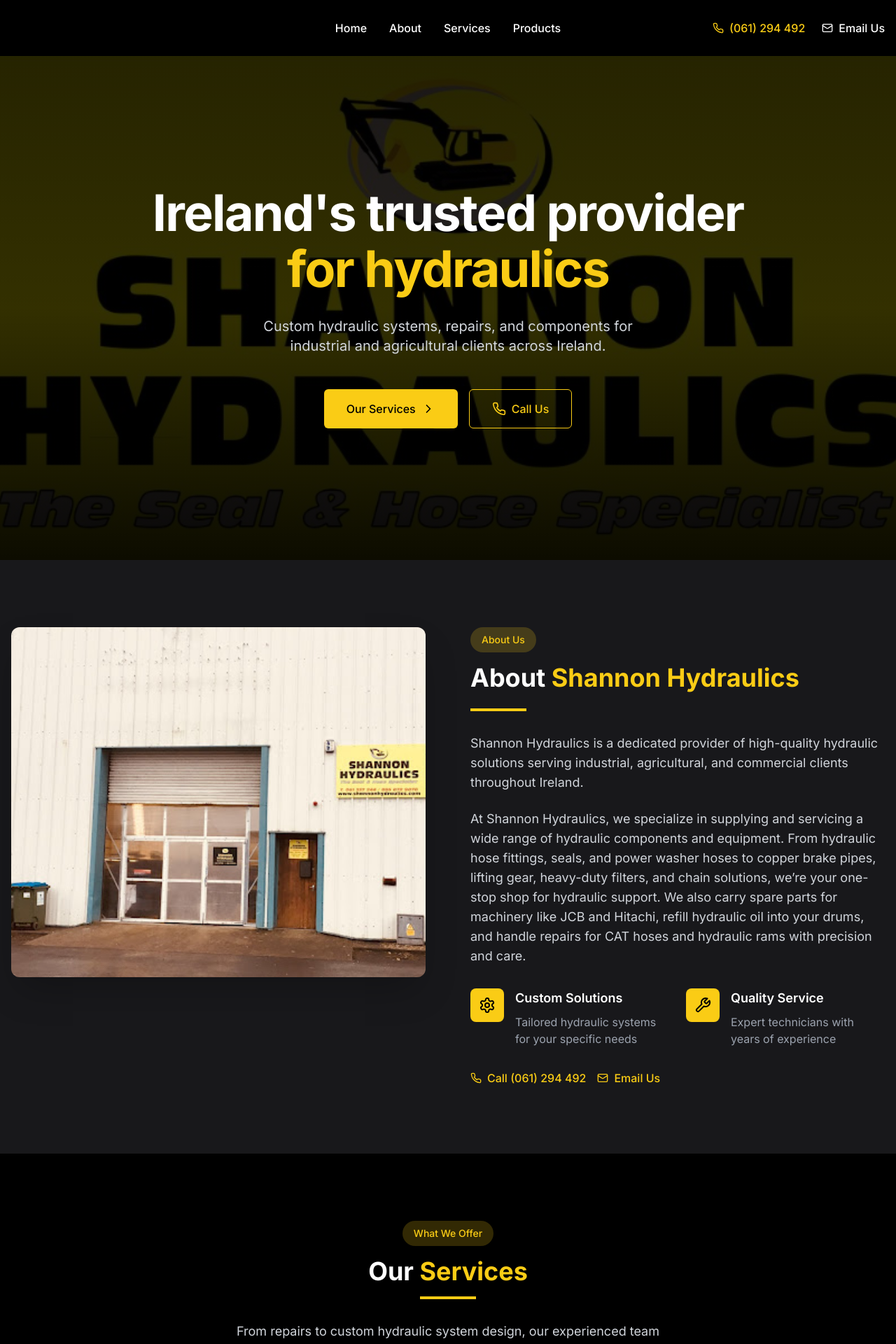
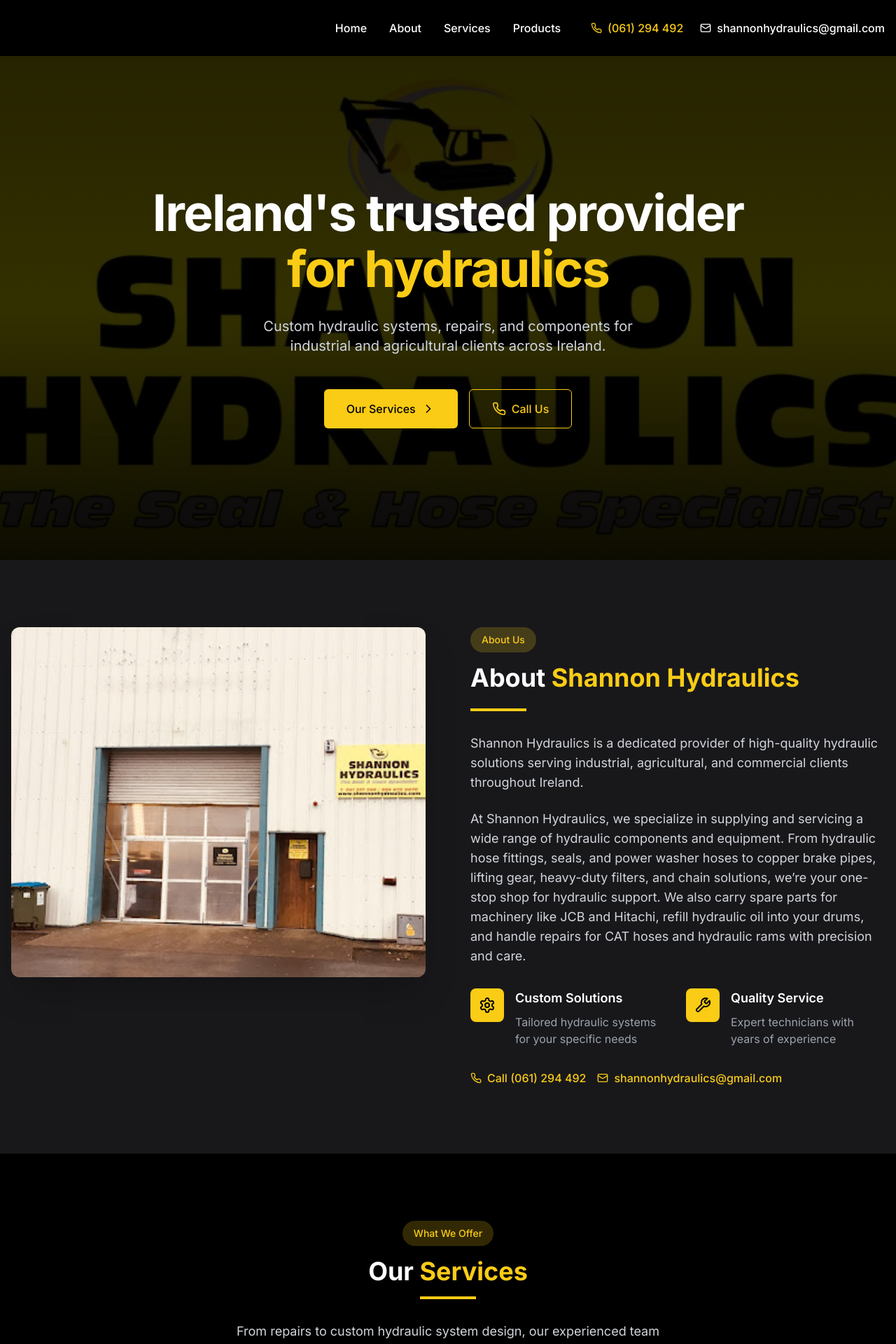
Before and after one commit to TyuDaniel/shannonhydraulics, a Next.js app: page / in a window 1280 px wide. Shown: the top 1920 px of the page at 70% size. Built offline with nearby package versions, Linux system fonts and the light colour scheme.

Commit message:
Changed to display email instead of 'email us'

```diff
--- a/app/page.tsx
+++ b/app/page.tsx
@@ -110,7 +110,7 @@ export default function Home() {
                   className="inline-flex items-center text-yellow-400 hover:text-yellow-500 font-medium transition-colors"
                 >
                   <Mail className="w-4 h-4 mr-2" />
-                  Email Us
+                  shannonhydraulics@gmail.com
                 </a>
               </div>
             </div>
--- a/components/header.tsx
+++ b/components/header.tsx
@@ -59,7 +59,7 @@ export default function Header() {
               className="flex items-center gap-2 text-white hover:text-yellow-400 transition-colors font-medium"
             >
               <Mail className="w-4 h-4" />
-              <span>Email Us</span>
+              <span>shannonhydraulics@gmail.com</span>
             </a>
           </div>
 
```
